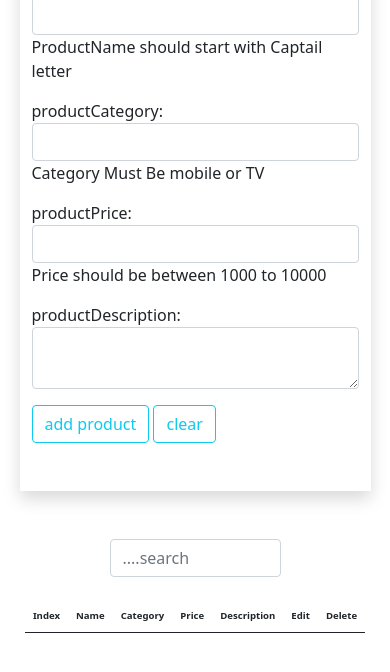
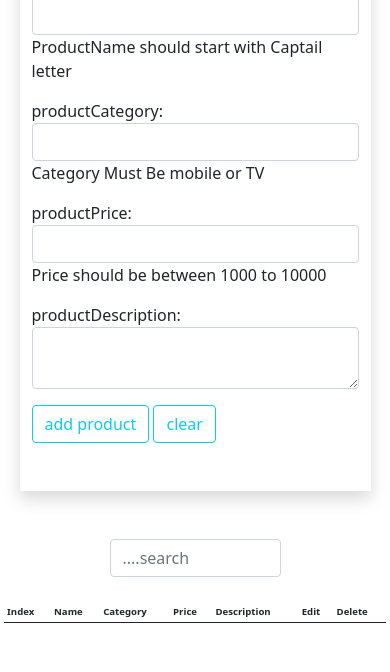
Before and after one commit to basma-ali91/CRUDS-system, a plain HTML site: page index.html in a window 390 px wide. Shown: the part 172-844 px from the top of the page. Drawn offline with Linux system fonts and the light colour scheme.

Commit message:
CRUDS System

```diff
--- a/css/style.css
+++ b/css/style.css
@@ -1,15 +1,15 @@
 
    .home{
     width: 50%;
-
    }
 
    .search{
     width: 25%;
    }
-   .table{
+   table{
     width: 50%;
    }
+
 @media screen and (max-width :592px){
     .home{
         width: 90% !important;
@@ -17,16 +17,26 @@
     .search{
         width: 50%;
        }
+       table{
+        width: 98% !important;
+       }
     thead tr th {
         font-size: .6rem;
-        padding: .3rem ;
     }
+    thead tr td {
+        font-size: .4rem;
+
+    }
+    table > :not(caption) > * > * {
+        padding: 0.2rem !important;
+    }
+
     tbody{
         font-size: .5rem;
     }
     tbody button{
         font-size: .5rem !important;
-        padding: .25rem;
+        padding: .23rem !important;
     }
     tbody button i{
         display: none !important;
```
